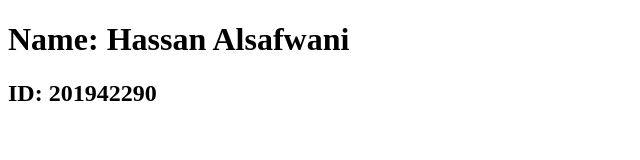
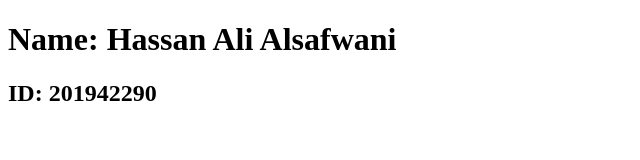
Before and after one commit to HAlsafwani/COE453_01_201942290, a plain HTML site: page index.html in a window 1280 px wide. Shown: the whole page, without its empty margins (0-640 px from the left). Drawn offline with Linux system fonts and the light colour scheme.

Commit message:
Edited index.html

```diff
--- a/index.html
+++ b/index.html
@@ -4,7 +4,7 @@
  <title>HTML5 Boilerplate</title>
 </head>
 <body>
- <h1>Name: Hassan Alsafwani </h1>
+ <h1>Name: Hassan Ali Alsafwani </h1>
  <h2>ID: 201942290 </h2>
 </body>
 </html>
```
